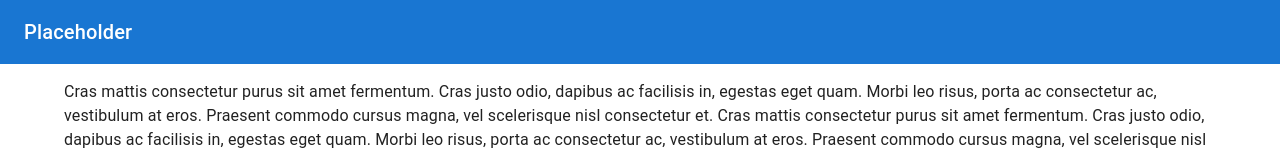
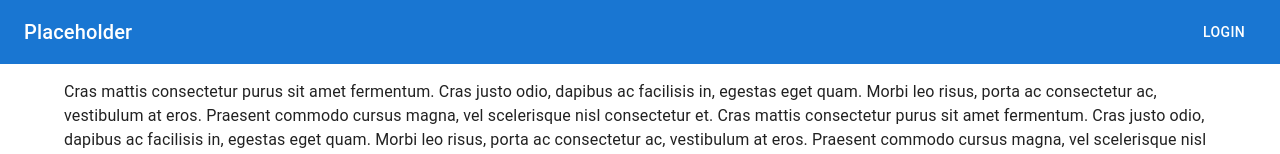
Before and after one commit to AshtonScalise/ashton-webapp, a Next.js app: page / in a window 1280 px wide. Shown: the top 154 px of the page. Built offline with nearby package versions, Linux system fonts and the light colour scheme.

Commit message:
added google sso

```diff
--- a/app/components/MainAppBar.tsx
+++ b/app/components/MainAppBar.tsx
@@ -8,6 +8,8 @@ import CssBaseline from "@mui/material/CssBaseline";
 import useScrollTrigger from "@mui/material/useScrollTrigger";
 import Box from "@mui/material/Box";
 import Container from "@mui/material/Container";
+import { Button } from "@mui/material";
+import Link from "next/link";
 
 interface Props {
   /**
@@ -43,9 +45,14 @@ export default function MainAppBar(props: Props) {
       <ElevationScroll {...props}>
         <AppBar>
           <Toolbar>
-            <Typography variant="h6" component="div">
+            <Typography variant="h6" component="div" sx={{ flexGrow: 1 }}>
               Placeholder
             </Typography>
+            <Link href="/api/auth/signin" passHref>
+              <Button color="inherit" sx={{ ml: "auto" }}>
+                Login
+              </Button>
+            </Link>
           </Toolbar>
         </AppBar>
       </ElevationScroll>
--- a/package.json
+++ b/package.json
@@ -14,6 +14,7 @@
     "@mui/icons-material": "^6.1.4",
     "@mui/material": "^6.1.4",
     "next": "14.2.15",
+    "next-auth": "^4.24.8",
     "react": "^18",
     "react-dom": "^18"
   },
```
Also changed, not shown: app/api/auth/[...nextauth]/route.ts (added, +12 -0 lines), 2 other files (tests, documents, lock files or other folders).
